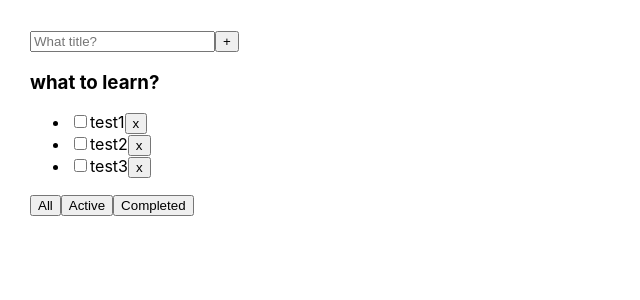
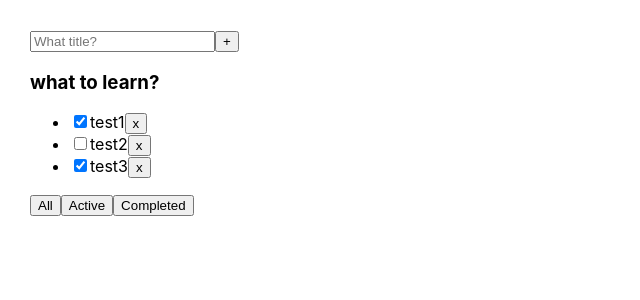
Before and after one commit to makarchuk92/Todo-Trello-, a React (Create React App) app: page / in a window 1280 px wide. Shown: the top 300 px of the page, without its empty margins (0-640 px from the left). Built offline with nearby package versions, Linux system fonts and the light colour scheme.

Commit message:
New function changeCheckStatus and other refactorings

```diff
--- a/src/App.tsx
+++ b/src/App.tsx
@@ -40,6 +40,14 @@ function App() {
     setFilter(value)
   }
 
+  const changeCheckStatus = (taskId: string, isDone: boolean) => {
+    const newTask = task.find( t => t.id === taskId)
+    if(newTask) {
+      newTask.isDone = isDone
+    }
+    setTask([...task])
+  }
+
   let taskForTodo = task
   if (filter === 'completed') {
     taskForTodo = task.filter(t => t.isDone === true)
@@ -50,7 +58,9 @@ function App() {
 
   return (
     <div className="App">
-      <Todo title="what to learn?" tasks={taskForTodo} removeTodo={removeTodo} changeFilter={changeFilter} addTodo={addTodo} />
+      <Todo title="what to learn?"
+       tasks={taskForTodo} removeTodo={removeTodo} changeFilter={changeFilter} addTodo={addTodo} changeCheckStatus={changeCheckStatus}
+        />
     </div>
   );
 }
--- a/src/Components/Todo.tsx
+++ b/src/Components/Todo.tsx
@@ -15,7 +15,7 @@ type PropsType = {
   removeTodo: (id: string) => void
   changeFilter: (value: FilterValuesType) => void
   addTodo: (input: string) => void
-
+  changeCheckStatus: (taskId: string, isDone: boolean) => void
 }
 
 
@@ -36,9 +36,7 @@ export function Todo(props: PropsType) {
     setInput(e.target.value)
   }
 
-  const onChangeCheckboxHandler = () => {
-    setCheckbox((state) => !state)
-  }
+
 
   return (
     <form onSubmit={hundlerSubmit}>
@@ -46,11 +44,19 @@ export function Todo(props: PropsType) {
       <button onClick={() => props.addTodo(input)}>+</button>
       <h3>{props.title}</h3>
       <ul>
-        {props.tasks.map(t => <li>
-          <input type="checkbox" defaultChecked={checkbox} onChange={onChangeCheckboxHandler} />
+        {props.tasks.map(t => {
+            const onChangeCheckboxHandler = (e: ChangeEvent<HTMLInputElement>) => {
+              // setCheckbox((state) => !state)
+              props.changeCheckStatus(t.id, e.target.checked)
+            }
+          return <li key={t.id}>
+          <input type="checkbox" checked={t.isDone} onChange={onChangeCheckboxHandler} />
           <span>{t.text}</span>
           <button onClick={() => { props.removeTodo(t.id) }}>x</button>
-        </li>)}
+        </li>
+        }
+
+          )}
 
       </ul>
       <div>
```
